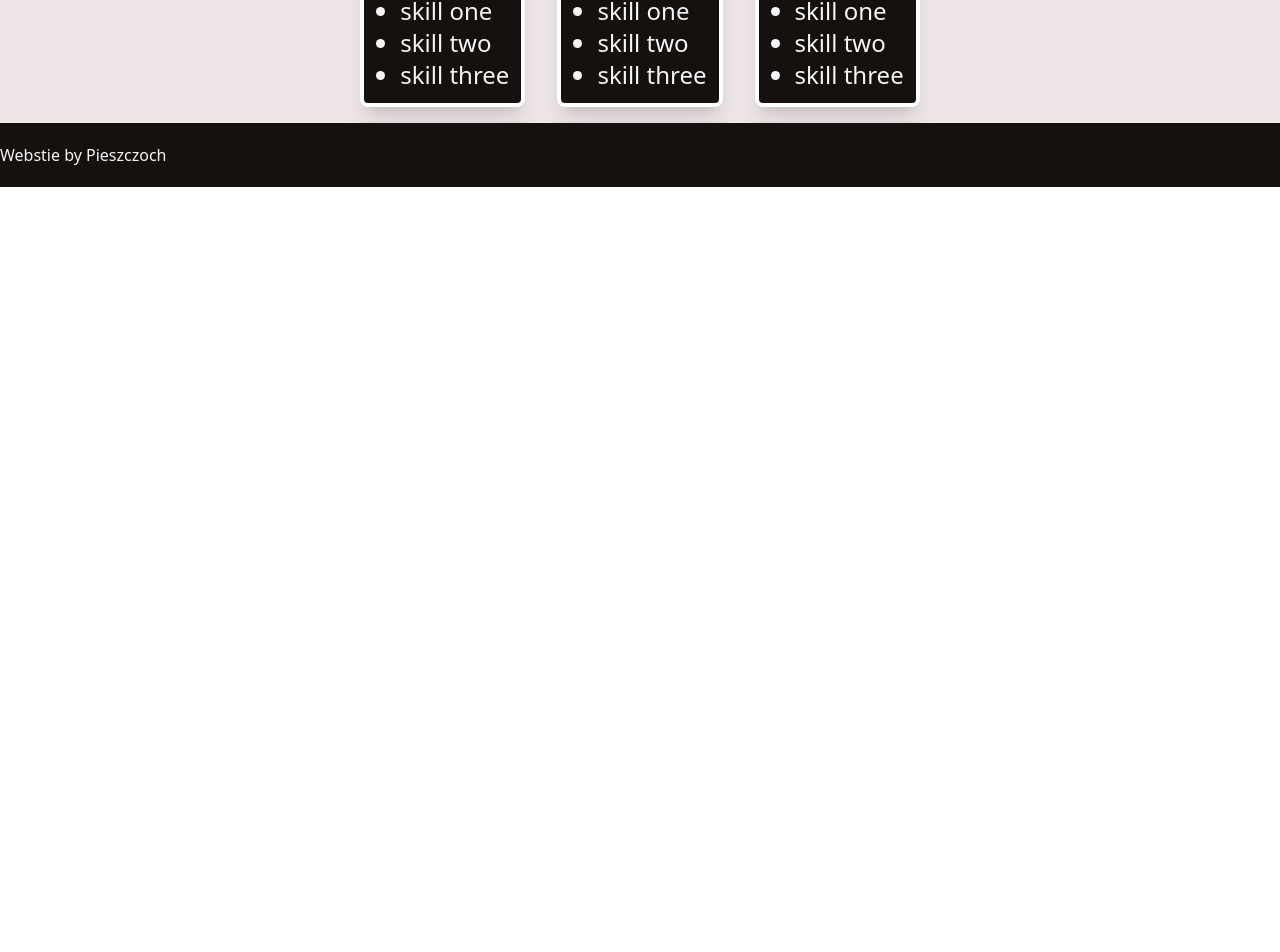
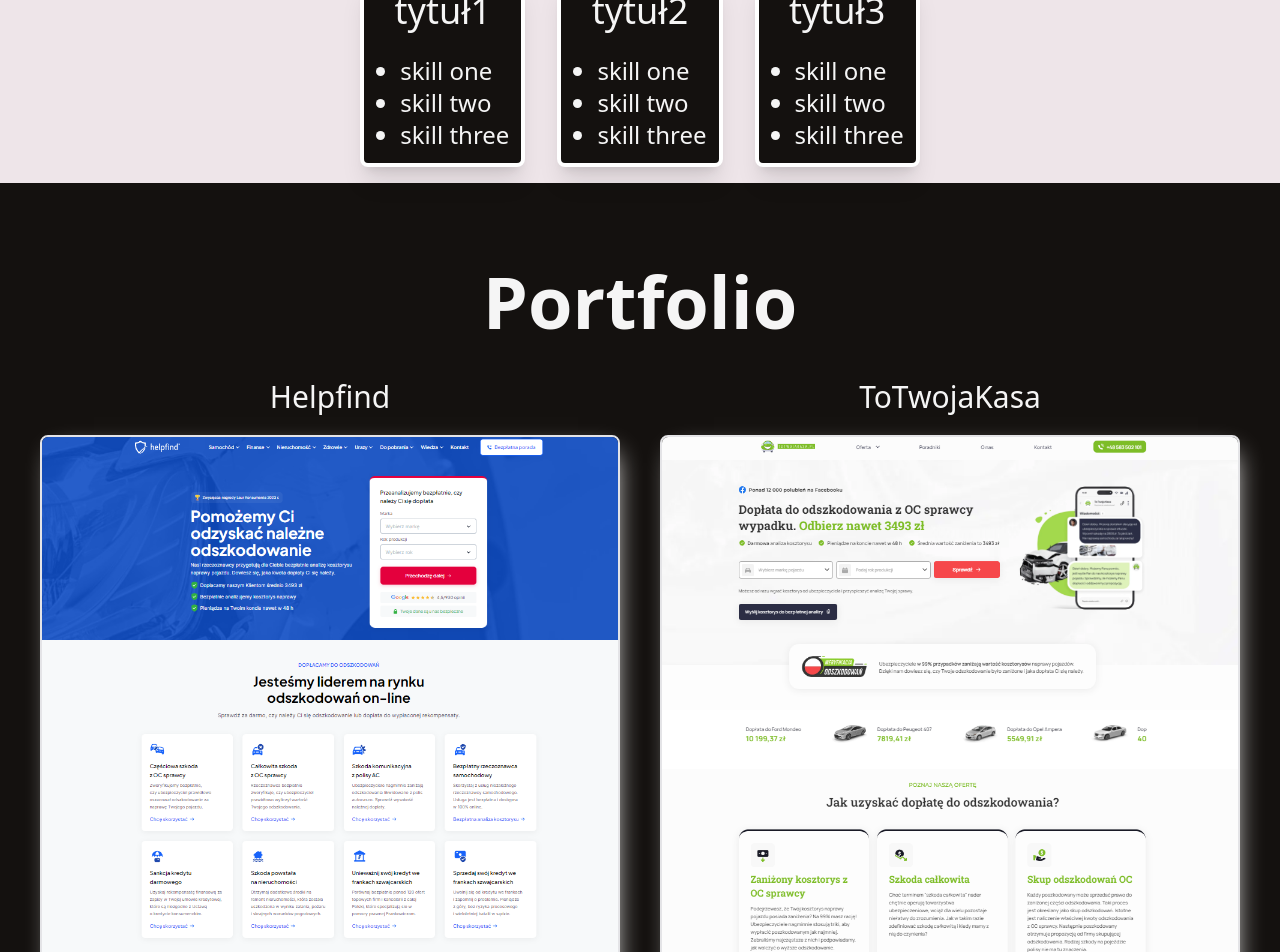
Before and after one commit to Pieszczoch/Cv, a React (Vite) app: page / in a window 1280 px wide. Shown: the part 1480-2432 px from the top of the page. Before the commit the page ends 1667 px from the top, so only its background shows below. Built offline with nearby package versions, Linux system fonts and the light colour scheme.

Commit message:
add portfolio section and little fixes

```diff
--- /dev/null
+++ b/src/components/content/portfolioContent.ts
@@ -0,0 +1,21 @@
+import Helpfind from '@/assets/hf.png';
+import TTK from '@/assets/ttk.png';
+
+export interface PortfolioTypes {
+  title: string;
+  img: string;
+  href: string;
+}
+
+export const portfolioContent: PortfolioTypes[] = [
+  {
+    title: 'Helpfind',
+    img: Helpfind,
+    href: 'https://helpfind.pl/',
+  },
+  {
+    title: 'ToTwojaKasa',
+    img: TTK,
+    href: 'https://totwojakasa.pl/',
+  },
+];
--- a/src/components/layouts/Footer.tsx
+++ b/src/components/layouts/Footer.tsx
@@ -1,8 +1,8 @@
 const Footer = () => {
   return (
-    <footer id="footer" tabIndex={-1} className="z-50 bg-[#14110f]">
+    <footer id="footer" tabIndex={-1} className="z-50 bg-[#EEE5E9]">
       <nav className="mx-auto flex h-16 max-w-[1440px] items-center justify-between">
-        <h1 className="text-neutral-100">Webstie by Pieszczoch</h1>
+        <h1 className="text-slate-900 font-medium">Webstie by Pieszczoch</h1>
       </nav>
     </footer>
   );
--- a/src/components/layouts/Navbar.tsx
+++ b/src/components/layouts/Navbar.tsx
@@ -9,7 +9,7 @@ const Navbar = () => {
       tabIndex={-1}
       className="fixed z-50 bg-[#14110f] lg:static"
     >
-      <div className="mx-auto flex h-[72px] max-w-[1440px] items-center justify-between">
+      <div className="mx-auto flex h-[72px] max-w-[1200px] items-center justify-between">
         <img src={image} width={60} alt="test-logo" className="bg-white-100" />
         <li className="list-none">
           <ul>
--- a/src/components/ui/Carousel.tsx
+++ b/src/components/ui/Carousel.tsx
@@ -1,6 +1,6 @@
 const Carousel = () => {
   return (
-    <section className="mx-auto text-center py-3 h-[100px]">
+    <section className="mx-auto text-center py-3 h-[160px]">
       <h2 className="text-[40px] font-bold text-neutral-100">
         Someday will be here a carousel
       </h2>
--- /dev/null
+++ b/src/components/ui/Portfolio.tsx
@@ -0,0 +1,21 @@
+import { portfolioContent } from '../content/portfolioContent';
+import { CardPortfolio } from './components/cards';
+
+const Portfolio = () => {
+  return (
+    <section className="bg-[#14110f] py-16">
+      <div className="flex flex-col justify-center max-w-[1200px] mx-auto items-center gap-6">
+        <h2 className="text-neutral-100 text-[72px] font-semibold">
+          Portfolio
+        </h2>
+        <div className="flex gap-10">
+          {portfolioContent.map((item) => {
+            return <CardPortfolio content={item} />;
+          })}
+        </div>
+      </div>
+    </section>
+  );
+};
+
+export default Portfolio;
--- a/src/components/ui/Skills.tsx
+++ b/src/components/ui/Skills.tsx
@@ -1,5 +1,5 @@
 import { arrayContent } from '@/components/content/skillsContent';
-import CardCompoent from './components/card';
+import { CardSkill } from './components/cards';
 
 const Skills = () => {
   return (
@@ -8,7 +8,7 @@ const Skills = () => {
         <h2 className="text-slate-900 text-[72px] font-bold">Skills</h2>
         <div className="grid grid-cols-3 gap-[32px]">
           {arrayContent.map((item) => (
-            <CardCompoent content={item} />
+            <CardSkill content={item} />
           ))}
         </div>
       </div>
--- a/src/components/ui/components/card.tsx
+++ /dev/null
@@ -1,16 +0,0 @@
-import { SkillsTypes } from '@/components/content/skillsContent';
-
-const CardCompoent = ({ content }: { content: SkillsTypes }) => {
-  return (
-    <div className="shadow-xl p-3 flex w-[400px] gap-6 w-full flex-col border-4 rounded-lg border-white bg-[#14110f]">
-      <h3 className="text-center text-neutral-100 text-4xl">{content.title}</h3>
-      <ul className="list-disc">
-        {content.skillList.map((item) => {
-          return <li className="text-neutral-100 text-2xl ml-6">{item}</li>;
-        })}
-      </ul>
-    </div>
-  );
-};
-
-export default CardCompoent;
--- /dev/null
+++ b/src/components/ui/components/cards.tsx
@@ -0,0 +1,32 @@
+import { PortfolioTypes } from '@/components/content/portfolioContent';
+import { SkillsTypes } from '@/components/content/skillsContent';
+
+const CardSkill = ({ content }: { content: SkillsTypes }) => {
+  return (
+    <div className="shadow-xl p-3 flex w-[400px] gap-6 w-full flex-col border-4 rounded-lg border-white bg-[#14110f]">
+      <h3 className="text-center text-neutral-100 text-4xl">{content.title}</h3>
+      <ul className="list-disc">
+        {content.skillList.map((item) => {
+          return <li className="text-neutral-100 text-2xl ml-6">{item}</li>;
+        })}
+      </ul>
+    </div>
+  );
+};
+
+const CardPortfolio = ({ content }: { content: PortfolioTypes }) => {
+  return (
+    <div className="flex flex-col items-center gap-5">
+      <h3 className="text-neutral-100 text-3xl font-medium">{content.title}</h3>
+      <a href={content.href} target="_blank">
+        <img
+          src={content.img}
+          alt={content.title}
+          className="rounded-lg border-2 shadow-light"
+        />
+      </a>
+    </div>
+  );
+};
+
+export { CardSkill, CardPortfolio };
--- a/src/pages/main-page/index.tsx
+++ b/src/pages/main-page/index.tsx
@@ -2,6 +2,7 @@ import HeadSection from '@/components/ui/HeadSection';
 import Carousel from '@/components/ui/Carousel';
 import AboutMe from '@/components/ui/AboutMe';
 import Skills from '@/components/ui/Skills';
+import Portfolio from '@/components/ui/Portfolio';
 
 const MainPage = () => {
   return (
@@ -10,6 +11,7 @@ const MainPage = () => {
       <Carousel />
       <AboutMe />
       <Skills />
+      <Portfolio />
     </>
   );
 };
--- a/tailwind.config.js
+++ b/tailwind.config.js
@@ -22,6 +22,7 @@ export default {
       boxShadow: {
         borderShadow: '0px 0px 30px 10px rgba(255, 255, 255, 1)',
         borderShadowInset: 'inset 0px 0px 30px 10px rgba(255, 255, 255, 1)',
+        light: '5px 9px 25px -10px rgba(255, 255, 255, 1)',
       },
       fontFamily: {
         default: ['Inter', ...defaultTheme.fontFamily.sans],
```
Also changed, not shown: src/assets/hf.png (added), src/assets/ttk.png (added).
